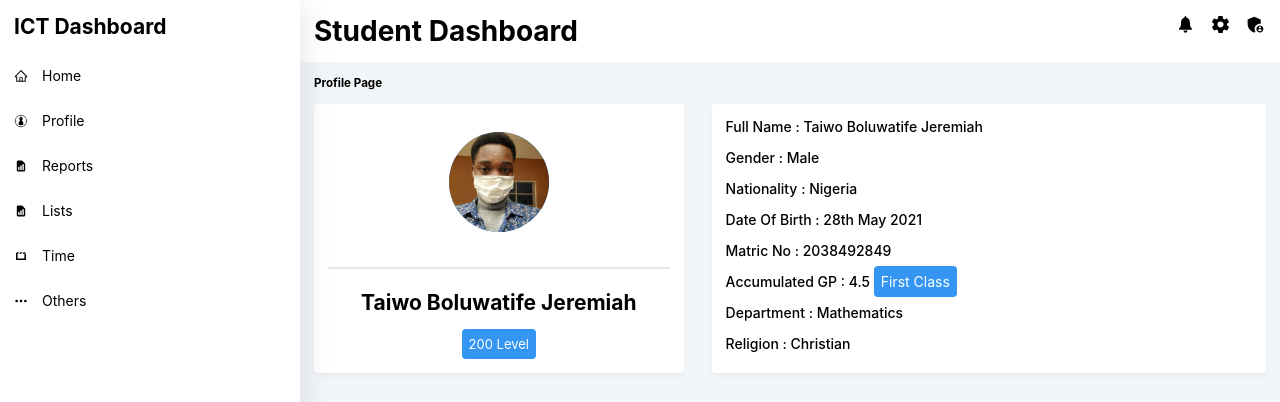
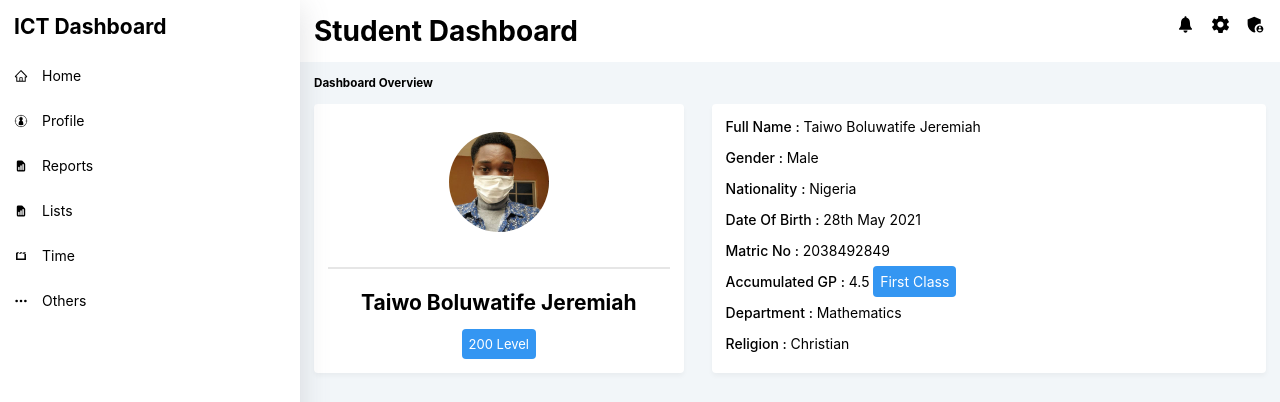
Before and after one commit to blyncnov/ict, a Next.js app: page /dashboard in a window 1280 px wide. Shown: the top 402 px of the page. Built offline with nearby package versions, Linux system fonts and the light colour scheme.

Commit message:
Dashboard in progress v1.6

```diff
--- a/components/DashboardContent/DashboardOverview.jsx
+++ b/components/DashboardContent/DashboardOverview.jsx
@@ -4,7 +4,7 @@ import Image from "next/image";
 const DashboardOverview = () => {
   return (
     <>
-      <h5>Profile Page</h5>
+      <h5>Dashboard Overview </h5>
       <div className="profile__dashboard__container">
         <div className="profile__dashboard__box extra__profile__info">
           <div className="profile__image__circle">
--- a/styles/dashboard/contents.css
+++ b/styles/dashboard/contents.css
@@ -78,12 +78,17 @@
   font-weight: 500;
 }
 
+.extra__additional__info span{
+
+  font-weight: 400;
+}
+
 .profile__image__circle,
 .profile__image__circle img {
   width: 100px;
   height: 100px;
   border-radius: 50%;
-  background-color: #3496f2;
+  background-color: transparent;
   display: flex;
   justify-content: center;
   align-items: center;
```
